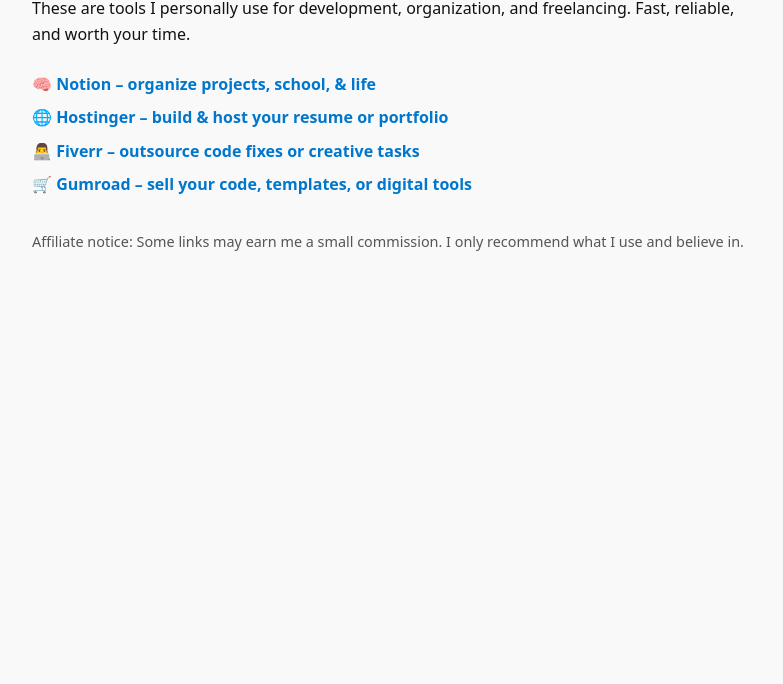
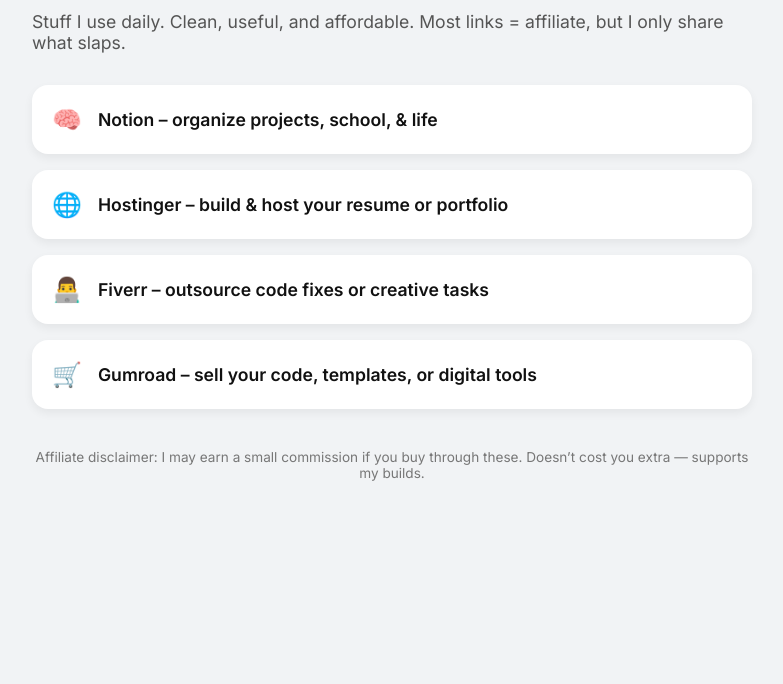
Before and after one commit to AidenHeiligenstein/dev-tools, a plain HTML site: page index.html in a window 1280 px wide. Shown: the part 116-800 px from the top of the page, without its empty margins (248-1031 px from the left). Drawn offline with Linux system fonts and the light colour scheme.

Commit message:
Update index.html

```diff
--- a/index.html
+++ b/index.html
@@ -3,59 +3,100 @@
 <head>
   <meta charset="UTF-8" />
   <meta name="viewport" content="width=device-width, initial-scale=1.0" />
-  <title>Aiden's Dev Toolkit</title>
+  <title>Aiden's Tech & Dev Tools</title>
+  <link rel="preconnect" href="https://fonts.googleapis.com">
+  <link href="https://fonts.googleapis.com/css2?family=Inter:wght@400;600&display=swap" rel="stylesheet">
   <style>
     body {
-      font-family: system-ui, sans-serif;
-      background-color: #f9f9f9;
+      font-family: 'Inter', sans-serif;
+      background: #f1f3f5;
       color: #111;
+      margin: 0;
+      padding: 0;
+    }
+
+    .container {
       max-width: 720px;
-      margin: 40px auto;
+      margin: 60px auto;
       padding: 0 20px;
-      line-height: 1.6;
     }
 
     h1 {
-      font-size: 2.2rem;
+      font-size: 2.5rem;
+      font-weight: 700;
       margin-bottom: 0.5rem;
     }
 
-    p {
-      margin-bottom: 1.5rem;
+    p.subtitle {
+      font-size: 1.1rem;
+      color: #555;
+      margin-bottom: 2rem;
     }
 
-    a {
-      display: block;
+    .link-card {
+      background: #fff;
+      border-radius: 16px;
+      padding: 20px;
+      margin-bottom: 16px;
+      box-shadow: 0 4px 10px rgba(0, 0, 0, 0.06);
+      transition: transform 0.2s ease, box-shadow 0.2s ease;
       text-decoration: none;
-      color: #0077cc;
-      font-weight: 600;
-      margin: 8px 0;
+      color: #111;
+      display: flex;
+      align-items: center;
+      gap: 16px;
     }
 
-    a:hover {
-      text-decoration: underline;
+    .link-card:hover {
+      transform: translateY(-3px);
+      box-shadow: 0 8px 20px rgba(0, 0, 0, 0.08);
+    }
+
+    .link-icon {
+      font-size: 1.5rem;
+    }
+
+    .link-title {
+      font-weight: 600;
+      font-size: 1.1rem;
     }
 
     .disclaimer {
-      font-size: 0.9rem;
-      color: #555;
-      margin-top: 2rem;
+      font-size: 0.85rem;
+      color: #777;
+      margin-top: 2.5rem;
+      text-align: center;
     }
   </style>
 </head>
 <body>
+  <div class="container">
+    <h1>🧠 Aiden's Tech & Dev Picks</h1>
+    <p class="subtitle">Stuff I use daily. Clean, useful, and affordable. Most links = affiliate, but I only share what slaps.</p>
 
-  <h1>🧰 Aiden's Dev Toolkit</h1>
-  <p>These are tools I personally use for development, organization, and freelancing. Fast, reliable, and worth your time.</p>
+    <a href="https://notion.so/?ref=sidhu" target="_blank" class="link-card">
+      <span class="link-icon">🧠</span>
+      <span class="link-title">Notion – organize projects, school, & life</span>
+    </a>
 
-  <a href="https://notion.so/?ref=sidhu" target="_blank">🧠 Notion – organize projects, school, & life</a>
-  <a href="https://hostinger.com/?ref=sidhu" target="_blank">🌐 Hostinger – build & host your resume or portfolio</a>
-  <a href="https://fiverr.com/?ref=sidhu" target="_blank">👨‍💻 Fiverr – outsource code fixes or creative tasks</a>
-  <a href="https://gumroad.com/?ref=sidhu" target="_blank">🛒 Gumroad – sell your code, templates, or digital tools</a>
+    <a href="https://hostinger.com/?ref=sidhu" target="_blank" class="link-card">
+      <span class="link-icon">🌐</span>
+      <span class="link-title">Hostinger – build & host your resume or portfolio</span>
+    </a>
 
-  <p class="disclaimer">
-    Affiliate notice: Some links may earn me a small commission. I only recommend what I use and believe in.
-  </p>
+    <a href="https://fiverr.com/?ref=sidhu" target="_blank" class="link-card">
+      <span class="link-icon">👨‍💻</span>
+      <span class="link-title">Fiverr – outsource code fixes or creative tasks</span>
+    </a>
 
+    <a href="https://gumroad.com/?ref=sidhu" target="_blank" class="link-card">
+      <span class="link-icon">🛒</span>
+      <span class="link-title">Gumroad – sell your code, templates, or digital tools</span>
+    </a>
+
+    <p class="disclaimer">
+      Affiliate disclaimer: I may earn a small commission if you buy through these. Doesn’t cost you extra — supports my builds.
+    </p>
+  </div>
 </body>
 </html>
```
